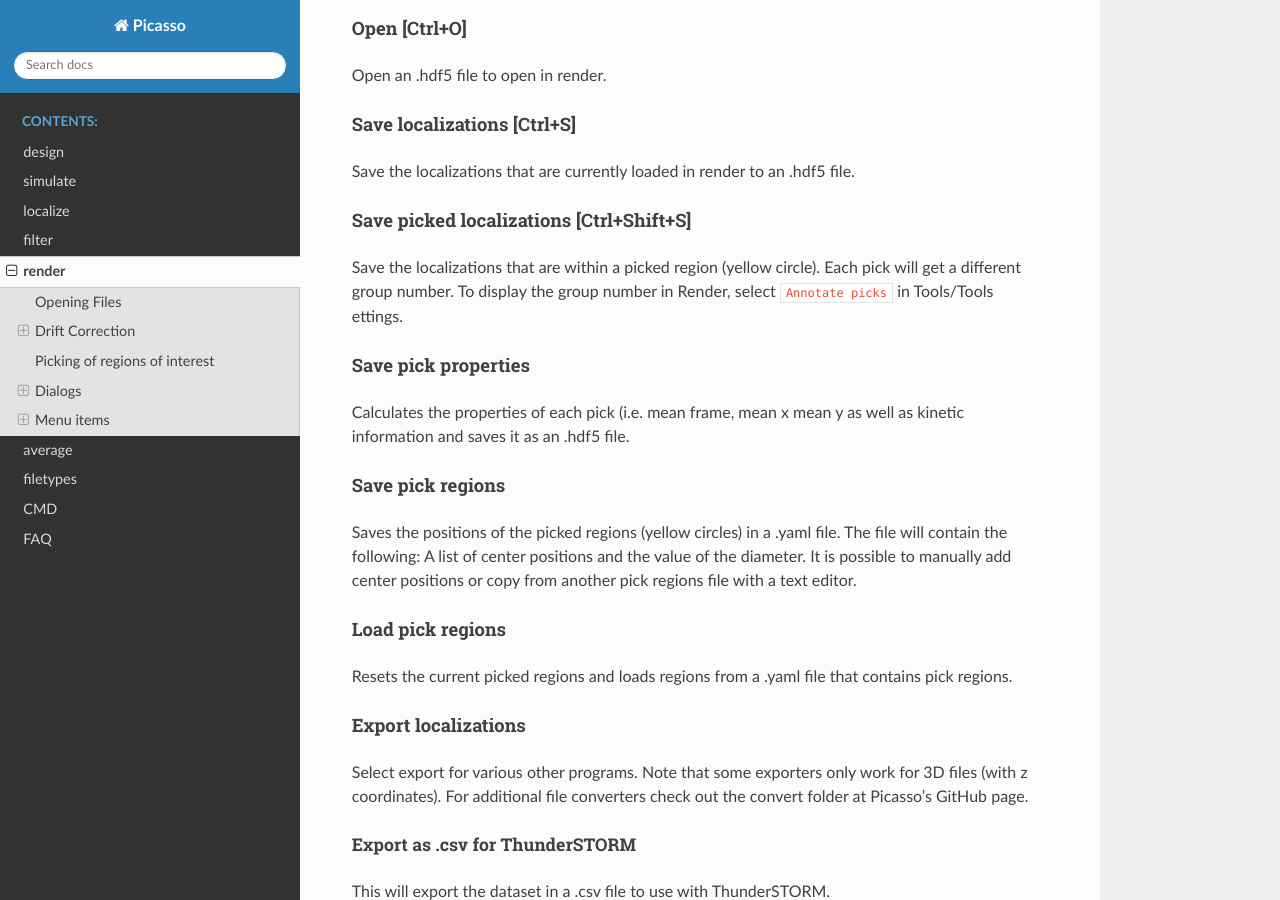
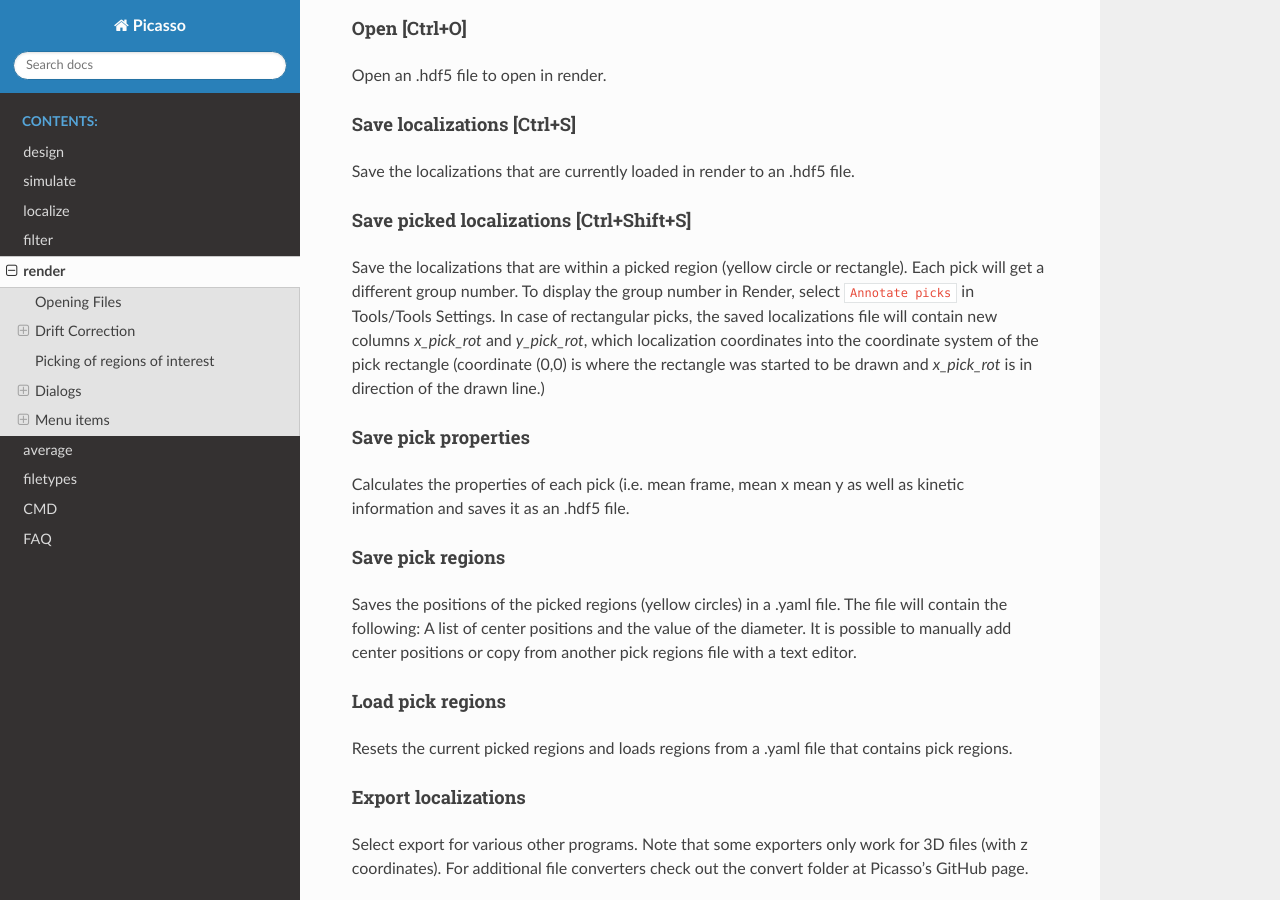
Before and after one commit to jungmannlab/picasso, a Sphinx documentation site: the page built from docs/render.rst, in a window 1280 px wide and 900 px high, scrolled down 3199 px. Built offline with Sphinx 7.4.7 and the Read the Docs theme 2.0.0, drawn with Linux system fonts in a browser that asks for light colours.

Commit message:
docs for rotated coordinates when picking rectangles

```diff
--- a/docs/render.rst
+++ b/docs/render.rst
@@ -91,7 +91,8 @@ Save the localizations that are currently loaded in render to an .hdf5 file.
 
 Save picked localizations [Ctrl+Shift+S]
 ^^^^^^^^^^^^^^^^^^^^^^^^^^^^^^^^^^^^^^^^
-Save the localizations that are within a picked region (yellow circle). Each pick will get a different group number. To display the group number in Render, select ``Annotate picks`` in Tools/Tools ettings.
+Save the localizations that are within a picked region (yellow circle or rectangle). Each pick will get a different group number. To display the group number in Render, select ``Annotate picks`` in Tools/Tools Settings.
+In case of rectangular picks, the saved localizations file will contain new columns `x_pick_rot` and `y_pick_rot`, which localization coordinates into the coordinate system of the pick rectangle (coordinate (0,0) is where the rectangle was started to be drawn and `x_pick_rot` is in direction of the drawn line.)
 
 Save pick properties
 ^^^^^^^^^^^^^^^^^^^^
```
